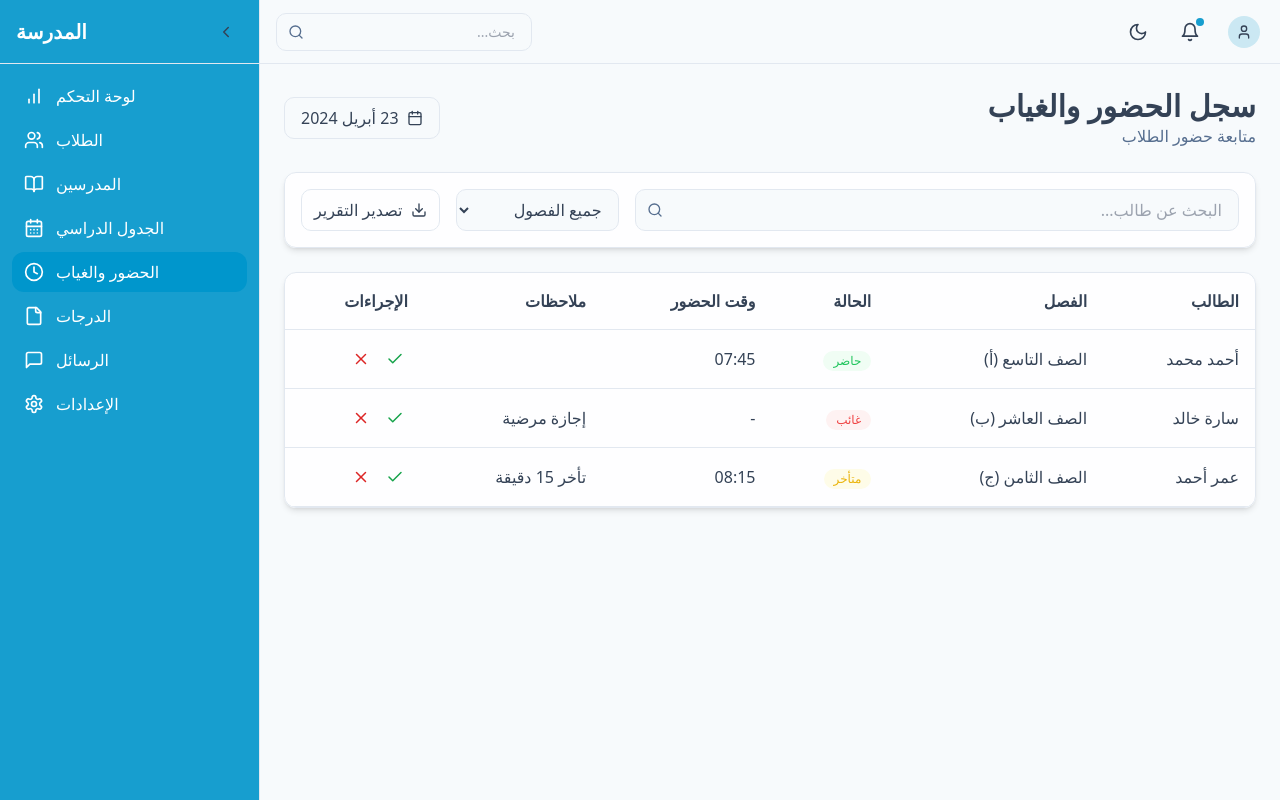
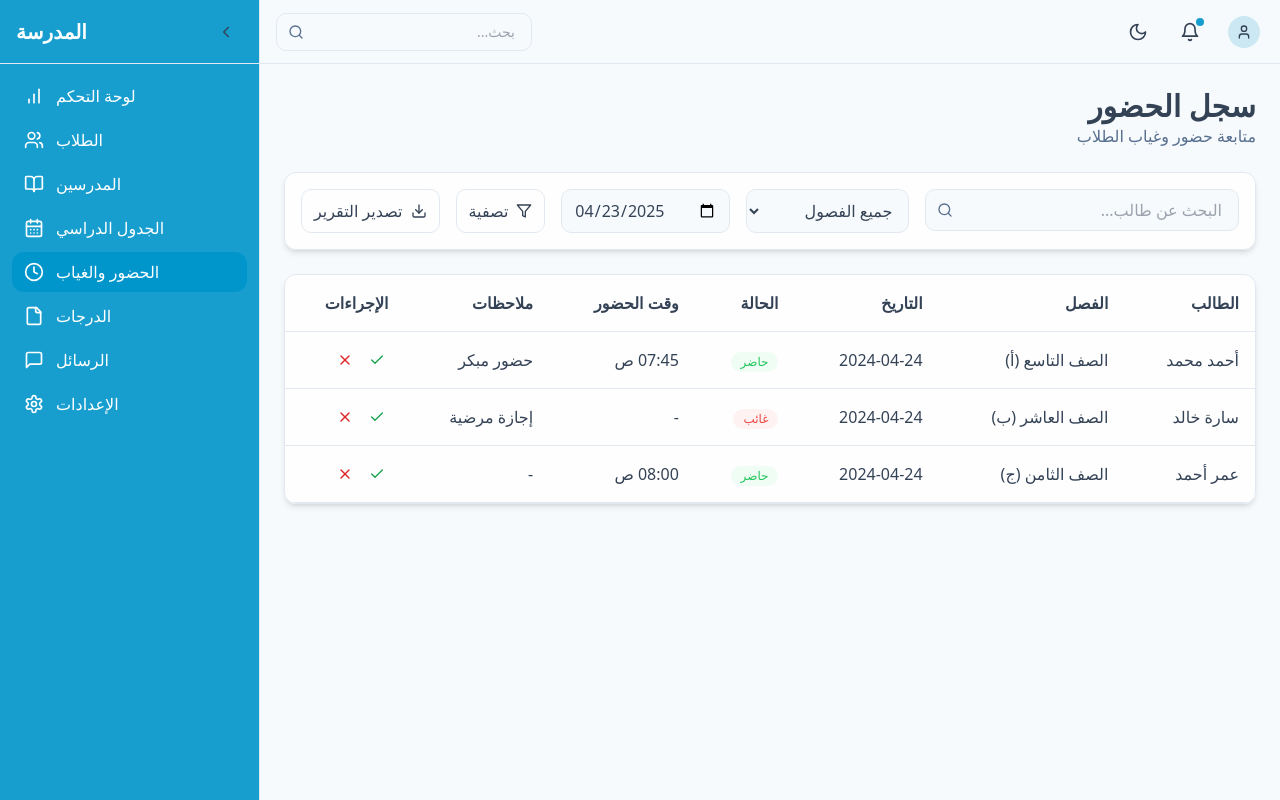
Before and after one commit to Brhansenane/academy-control-panel, a React (Vite) app: page /attendance in a window 1280 px wide. Built offline with nearby package versions, Linux system fonts and the light colour scheme.

Commit message:
Add remaining pages
Implement the remaining pages of the application.

```diff
--- a/src/pages/Attendance.tsx
+++ b/src/pages/Attendance.tsx
@@ -1,79 +1,55 @@
 
 import React, { useState } from "react";
-import { Search, Download, Calendar, Check, X } from "lucide-react";
+import { Search, Filter, Download, Check, X } from "lucide-react";
 
-// Mock data for attendance
+// Mock attendance data
 const ATTENDANCE_DATA = [
   {
     id: 1,
-    name: "أحمد محمد",
+    studentName: "أحمد محمد",
     class: "الصف التاسع (أ)",
-    date: "2024-04-23",
-    status: "present",
-    arrivalTime: "07:45",
-    note: ""
+    date: "2024-04-24",
+    status: "حاضر",
+    time: "07:45 ص",
+    notes: "حضور مبكر"
   },
   {
     id: 2,
-    name: "سارة خالد",
+    studentName: "سارة خالد",
     class: "الصف العاشر (ب)",
-    date: "2024-04-23",
-    status: "absent",
-    arrivalTime: "-",
-    note: "إجازة مرضية"
+    date: "2024-04-24",
+    status: "غائب",
+    time: "-",
+    notes: "إجازة مرضية"
   },
   {
     id: 3,
-    name: "عمر أحمد",
+    studentName: "عمر أحمد",
     class: "الصف الثامن (ج)",
-    date: "2024-04-23",
-    status: "late",
-    arrivalTime: "08:15",
-    note: "تأخر 15 دقيقة"
+    date: "2024-04-24",
+    status: "حاضر",
+    time: "08:00 ص",
+    notes: ""
   }
 ];
 
+const getStatusColor = (status: string) => {
+  return status === "حاضر"
+    ? "text-green-500 bg-green-50"
+    : "text-red-500 bg-red-50";
+};
+
 export default function Attendance() {
-  const [searchTerm, setSearchTerm] = useState("");
   const [selectedClass, setSelectedClass] = useState("الكل");
-
-  const getStatusColor = (status: string) => {
-    switch (status) {
-      case "present":
-        return "text-green-500 bg-green-50";
-      case "absent":
-        return "text-red-500 bg-red-50";
-      case "late":
-        return "text-yellow-500 bg-yellow-50";
-      default:
-        return "";
-    }
-  };
-
-  const getStatusText = (status: string) => {
-    switch (status) {
-      case "present":
-        return "حاضر";
-      case "absent":
-        return "غائب";
-      case "late":
-        return "متأخر";
-      default:
-        return "";
-    }
-  };
+  const [selectedDate, setSelectedDate] = useState(new Date().toISOString().split('T')[0]);
 
   return (
     <div className="animate-fade-in space-y-6" dir="rtl">
       <div className="flex justify-between items-center">
         <div>
-          <h1 className="text-3xl font-bold">سجل الحضور والغياب</h1>
-          <p className="text-muted-foreground">متابعة حضور الطلاب</p>
+          <h1 className="text-3xl font-bold">سجل الحضور</h1>
+          <p className="text-muted-foreground">متابعة حضور وغياب الطلاب</p>
         </div>
-        <button className="flex items-center gap-2 border rounded-md py-2 px-4 hover:bg-accent">
-          <Calendar size={16} />
-          23 أبريل 2024
-        </button>
       </div>
 
       {/* Filters */}
@@ -86,8 +62,6 @@ export default function Attendance() {
                 type="search"
                 placeholder="البحث عن طالب..."
                 className="w-full pl-10 pr-4 py-2 rounded-md border bg-background"
-                value={searchTerm}
-                onChange={(e) => setSearchTerm(e.target.value)}
               />
             </div>
           </div>
@@ -102,6 +76,15 @@ export default function Attendance() {
               <option value="الصف العاشر (ب)">الصف العاشر (ب)</option>
               <option value="الصف الثامن (ج)">الصف الثامن (ج)</option>
             </select>
+            <input
+              type="date"
+              value={selectedDate}
+              onChange={(e) => setSelectedDate(e.target.value)}
+              className="py-2 px-3 rounded-md border bg-background"
+            />
+            <button className="flex items-center gap-2 border rounded-md py-2 px-3 hover:bg-accent">
+              <Filter size={16} /> تصفية
+            </button>
             <button className="flex items-center gap-2 border rounded-md py-2 px-3 hover:bg-accent">
               <Download size={16} /> تصدير التقرير
             </button>
@@ -117,6 +100,7 @@ export default function Attendance() {
               <tr className="border-b">
                 <th className="text-right p-4">الطالب</th>
                 <th className="text-right p-4">الفصل</th>
+                <th className="text-right p-4">التاريخ</th>
                 <th className="text-right p-4">الحالة</th>
                 <th className="text-right p-4">وقت الحضور</th>
                 <th className="text-right p-4">ملاحظات</th>
@@ -124,24 +108,31 @@ export default function Attendance() {
               </tr>
             </thead>
             <tbody>
-              {ATTENDANCE_DATA.map((student) => (
-                <tr key={student.id} className="border-b hover:bg-muted/50">
-                  <td className="p-4">{student.name}</td>
-                  <td className="p-4">{student.class}</td>
+              {ATTENDANCE_DATA.map((record) => (
+                <tr key={record.id} className="border-b hover:bg-muted/50">
+                  <td className="p-4">{record.studentName}</td>
+                  <td className="p-4">{record.class}</td>
+                  <td className="p-4">{record.date}</td>
                   <td className="p-4">
-                    <span className={`inline-flex items-center px-2.5 py-0.5 rounded-full text-xs font-medium ${getStatusColor(student.status)}`}>
-                      {getStatusText(student.status)}
+                    <span className={`inline-flex items-center px-2.5 py-0.5 rounded-full text-xs font-medium ${getStatusColor(record.status)}`}>
+                      {record.status}
                     </span>
                   </td>
-                  <td className="p-4">{student.arrivalTime}</td>
-                  <td className="p-4">{student.note}</td>
+                  <td className="p-4">{record.time}</td>
+                  <td className="p-4">{record.notes || "-"}</td>
                   <td className="p-4">
-                    <div className="flex items-center gap-2">
-                      <button className="p-1 rounded-full hover:bg-green-100 text-green-600">
-                        <Check size={18} />
+                    <div className="flex gap-2">
+                      <button
+                        className="p-1 rounded-md hover:bg-green-100 text-green-600"
+                        title="تسجيل حضور"
+                      >
+                        <Check size={16} />
                       </button>
-                      <button className="p-1 rounded-full hover:bg-red-100 text-red-600">
-                        <X size={18} />
+                      <button
+                        className="p-1 rounded-md hover:bg-red-100 text-red-600"
+                        title="تسجيل غياب"
+                      >
+                        <X size={16} />
                       </button>
                     </div>
                   </td>
```
